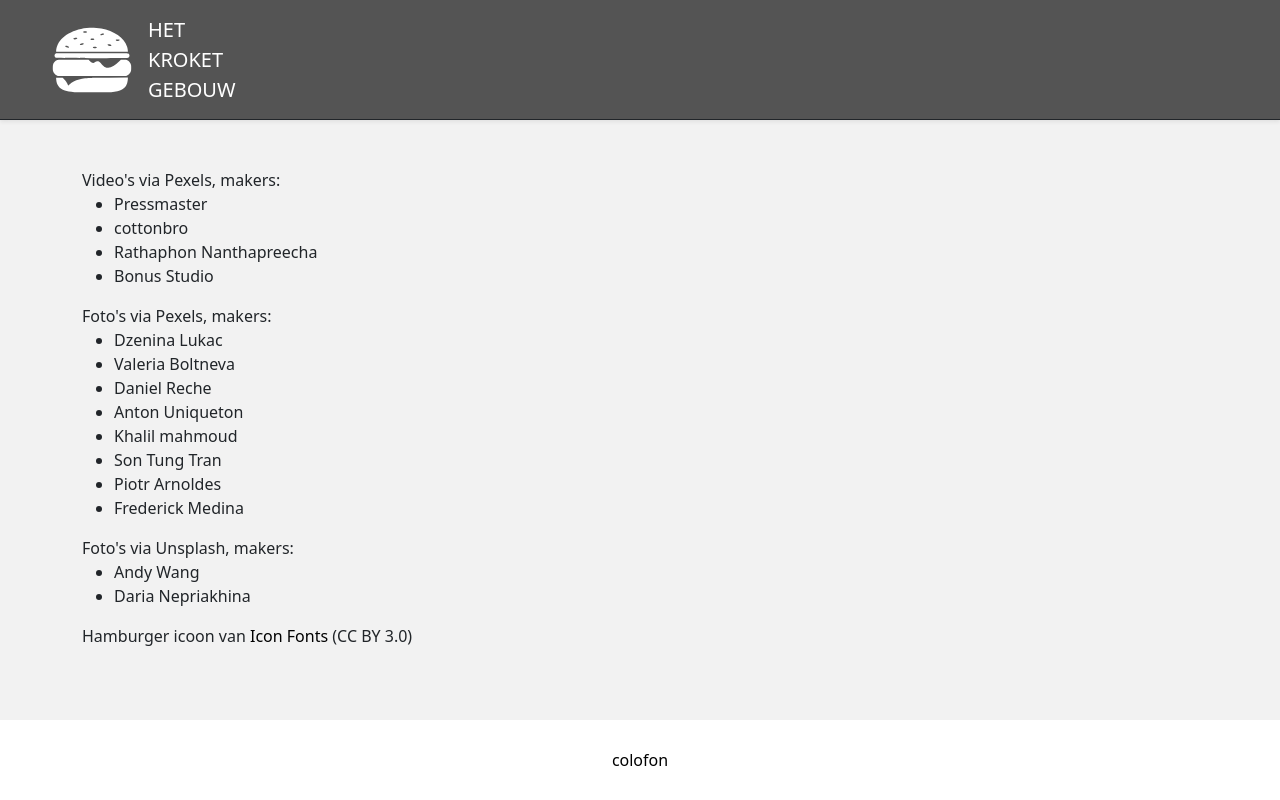
After one commit to Conengmo/kroketalizer, a Flask app: page /colofon in a window 1280 px wide. The commit adds this page. Run offline with Flask 2, Linux system fonts and the light colour scheme.

Commit message:
several changes

```diff
--- a/kroketalizer/converter.py
+++ b/kroketalizer/converter.py
@@ -1,4 +1,5 @@
 import re
+from string import ascii_lowercase
 from typing import Union
 
 
@@ -8,9 +9,11 @@ def convert(value: Union[str, dict, list, tuple]) -> Union[str, dict, list, tupl
     elif isinstance(value, dict):
         return {_convert_string(key): convert(_value) for key, _value in value.items()}
     elif isinstance(value, list):
-        return [convert(_value) for _value in value]
+        lst = [convert(_value) for _value in value]
+        return [x for x in lst if x]
     elif isinstance(value, tuple):
-        return tuple(convert(_value) for _value in value)
+        x = tuple(convert(_value) for _value in value)
+        return x if all(x) else tuple()
     else:
         raise ValueError(f'Unknown type: {type(value)}')
 
@@ -18,52 +21,90 @@ def convert(value: Union[str, dict, list, tuple]) -> Union[str, dict, list, tupl
 def _convert_string(text: str) -> str:
     if text.endswith(('.jpg', '.mp4')):
         return text
+    text = _skip_blocklist_entries(text)
     text = _convert_to_kroket(text)
     text = _replace_article_words(text)
+    text = text.replace("'S", "'s")
     return text
 
 
+conversions = {
+    'concertgebouw': 'kroketgebouw',
+    'concerten': 'kroketten',
+    'concert': 'concert',
+    'klinkt': 'smaakt',
+    'mooier': 'beter',
+    'dirigent': 'kok',
+    'series': 'voordeelmenu\'s',
+    'programmering': 'menu',
+    'philharmonisch': 'filet americain',
+    'orkest': 'broodje',
+    'vriendenloterij': 'gezinszak',
+}
+
+
 def _convert_to_kroket(text: str) -> str:
-    text = text.replace(r'Concertgebouw', 'Kroketgebouw')
-    text = text.replace(r'Concerten', 'Kroketten')
-    text = text.replace(r'concerten', 'kroketten')
-    text = text.replace(r'Concert', 'Kroket')
-    text = text.replace(r'concert', 'kroket')
+    for pattern, repl in conversions.items():
+        text = _replace(pattern, repl, text)
+    return text
 
-    text = re.sub(r'\bklinkt\b', 'smaakt', text)
+
+blocklist = [
+    'condoleance',
+]
+
+
+def _skip_blocklist_entries(text: str) -> str:
+    _text = text.lower()
+    return '' if any(phrase in _text for phrase in blocklist) else text
+
+
+def _replace(pattern, repl, text) -> str:
+    for match in list(re.finditer(_re_phrase(pattern), text, re.I))[::-1]:
+        is_capital = match[0][0].isupper()
+        is_title = match[0].istitle()
+        if is_title:
+            repl = repl.title()
+        elif is_capital:
+            repl = repl.capitalize()
+        span = match.span()
+        text = text[:span[0]] + repl + text[span[1]:]
     return text
+
+
+article_replacements = [
+    ('het', 'de', 'kroket'),
+    ('de', 'het', 'menu'),
+]
 
 
 def _replace_article_words(text: str) -> str:
     """Replace wrong article words with correct versions."""
-    article_org = 'het'
-    len_article_org = 3
-    article_new = 'de'
-    keyword = 'kroket '
-    len_keyword = 6  # kroket without the trailing space
-    prev_ind = -1
-    while True:
-        b = text.lower()
-        ind = b.find(keyword, prev_ind + 1)
-        if ind == -1:
-            break
-        prev_ind = ind
-        # Check if the word is not located in an html tag
-        flg_skip = False
-        for char in b[ind:ind - 300:-1]:
-            if char == '>':
-                break
-            elif char == '<':
-                flg_skip = True
-        if flg_skip:
+    for article_org, article_new, keyword in article_replacements:
+        text = _replace_article_word(text, article_org, article_new, keyword)
+    return text
+
+
+def _replace_article_word(text: str, article_org: str, article_new: str, keyword: str) -> str:
+    len_article_org = len(article_org)
+    for match in re.finditer(_re_phrase(keyword), text, re.I):
+        ind = match.span()[0]
+        match_article = re.search(_re_phrase(article_org[::-1]), text[ind - 200:ind][::-1], re.I)
+        if not match_article:
             continue
-        ind_article = b.rfind(article_org, ind - 200, ind)
-        if ind_article == -1:
-            continue
+        ind_article = ind - match_article.span()[1]
         article_new_cap = article_new.capitalize() if text[ind_article].isupper() else article_new
-        # fill = u'Replacing \'{}\' with \'{}{}\'.'
-        # print(fill.format(text[ind_article:ind + len_keyword],
-        #                   article_new_cap,
-        #                   text[ind_article + len_article_org:ind + len_keyword]))
         text = text[:ind_article] + article_new_cap + text[ind_article + len_article_org:]
     return text
+
+
+def _is_word(text: str, ind_start: int, ind_end: int):
+    if ind_start > 0 and text[ind_start - 1] in ascii_lowercase:
+        return False
+    if ind_end < len(text) and text[ind_end] in ascii_lowercase:
+        return False
+    return True
+
+
+def _re_phrase(phrase: str) -> str:
+    return rf'\b{re.escape(phrase)}(?=([\s\t,._-])|$)'
--- a/kroketalizer/static/css/style.css
+++ b/kroketalizer/static/css/style.css
@@ -1,6 +1,6 @@
 @font-face {
     font-family: fira-sans-light;
-    src: url('/static/font/fira-sans.light.ttf');
+    src: url('/static/font/open-sans.light.ttf');
 }
 
 html {
@@ -10,15 +10,19 @@ html {
 body {
   /* Margin bottom by footer height */
   margin-bottom: 80px;
-  background-color: #fcfcfc;
+  background-color: rgb(242, 242, 242);
 }
 .navbar {
     height: 120px;
-    opacity: 0.5;
+    background-color: rgba(0, 0, 0, 0.65);
 }
-.navbar a {
+.navbar a, .navbar a:hover {
     color: #FFF;
     text-decoration: none;
+}
+.navbar > .container {
+    margin-left: 40px;
+    justify-content: normal;
 }
 main {
     padding-top: 3rem;
@@ -31,12 +35,26 @@ main {
   /* Set the fixed height of the footer here */
   height: 80px;
   line-height: 80px; /* Vertically center the text there */
-  background-color: #f5f5f5;
+  background-color: #FFF;
 }
 .jumbotron {
     background-color: #fffcfc;
+}
+.card-body {
+    padding: 25px 28px 35px;
 }
 
 h1, h2, h3, h4, h5, h6, p {
     font-family: fira-sans-light, sans-serif;
 }
+a {
+    color: #000;
+    text-decoration: none;
+}
+a:hover {
+    color: #000;
+    text-decoration: underline;
+}
+.card-text {
+    font-size: 1.1em;
+}
--- a/kroketalizer/templates/base.html
+++ b/kroketalizer/templates/base.html
@@ -20,11 +20,13 @@
 
 
 <header>
-    <div class="navbar navbar-expand-md bg-dark border-bottom border-dark shadow-sm">
+    <div class="navbar navbar-expand-md border-bottom border-dark shadow-sm">
         <div class="container">
-            <a class="" href="/">HET<br/>KROKET<br/>GEBOUW</a>
+            <img src="{{ url_for('static', filename='icons/hamburger.svg') }}" width="80px" height="80px" />
+            <a class="fs-5 ms-3" href="/">
+              HET<br/>KROKET<br/>GEBOUW</a>
             <nav>
-                <a class="p-2" href="/">Home</a>
+                <a class="p-2" href="/" style="display:none;">Home</a>
             </nav>
         </div>
     </div>
@@ -36,7 +38,7 @@
 
 <footer class="footer">
     <div class="container text-center">
-        Hi
+      <a href="{{ url_for('colofon') }}">colofon</a>
     </div>
 </footer>
 
--- /dev/null
+++ b/kroketalizer/templates/colofon.html
@@ -0,0 +1,59 @@
+
+{% extends "base.html" %}
+
+
+{% block style %}
+  <style>
+
+  </style>
+{% endblock style %}
+
+
+{% block content %}
+
+
+  <main role="main" class="container">
+
+    <div class="row">
+      <div class="col">
+        <span>Video's via Pexels, makers:</span>
+        <ul>
+          <li>Pressmaster</li>
+          <li>cottonbro</li>
+          <li>Rathaphon Nanthapreecha</li>
+          <li>Bonus Studio</li>
+        </ul>
+      </div>
+    </div>
+
+    <div class="row">
+      <div class="col">
+        <span>Foto's via Pexels, makers:</span>
+        <ul>
+          <li>Dzenina Lukac</li>
+          <li>Valeria Boltneva</li>
+          <li>Daniel Reche</li>
+          <li>Anton Uniqueton</li>
+          <li>Khalil mahmoud</li>
+          <li>Son Tung Tran</li>
+          <li>Piotr Arnoldes</li>
+          <li>Frederick Medina</li>
+        </ul>
+
+        <span>Foto's via Unsplash, makers:</span>
+        <ul>
+          <li>Andy Wang</li>
+          <li>Daria Nepriakhina</li>
+        </ul>
+      </div>
+    </div>
+
+    <div class="row">
+      <div class="col">
+        <span>Hamburger icoon van <a href="https://www.onlinewebfonts.com/icon">Icon Fonts</a> (CC BY 3.0)</span>
+      </div>
+    </div>
+
+  </main>
+
+{% endblock %}
--- a/kroketalizer/templates/index.html
+++ b/kroketalizer/templates/index.html
@@ -50,7 +50,7 @@
     <div style="position: relative;top: -350px;color: white;">
       <div class="container py-5">
         <h1 class="display-3 fw-bold">{{ jumbotron_title }}</h1>
-        <h2 class="col-md-8 fs-2">{{ jumbotron_text }}</h2>
+        <h2 class="col-md-8 fs-1">{{ jumbotron_text }}</h2>
       </div>
     </div>
 
--- a/kroketalizer/views.py
+++ b/kroketalizer/views.py
@@ -1,27 +1,17 @@
 import os.path
 import random
-
-import requests
 from flask import render_template
 from scrapy.http import HtmlResponse
 
 from . import app
+from .cache import get_body_from_cache
 from .converter import convert
 
 
 @app.route("/")
 def index():
-    url = 'https://www.concertgebouw.nl/'
-    if not os.path.exists('dump.html'):
-        resp = requests.get(url)
-        resp.raise_for_status()
-        with open('dump.html', 'w') as f:
-            f.write(resp.text)
-        body: bytes = resp.content
-    else:
-        with open('dump.html', 'rb') as f:
-            body = f.read()
-    r = HtmlResponse(url, body=body)
+    body = get_body_from_cache()
+    r = HtmlResponse('', body=body)
     context = {
         'jumbotron_title': r.css('h1::text').get(),
         'jumbotron_text': r.css('h2::text').get(),
@@ -43,3 +33,8 @@ def index():
     random.shuffle(context['videos'])
 
     return render_template('index.html', **context)
+
+
+@app.route('/colofon')
+def colofon():
+    return render_template('colofon.html')
```
Also changed, not shown: kroketalizer/cache.py (added, +21 -0 lines), tests/test_converter.py (added, +23 -0 lines), kroketalizer/static/font/open-sans.light.ttf (added), kroketalizer/static/icons/hamburger.svg (added), 1 other file.
